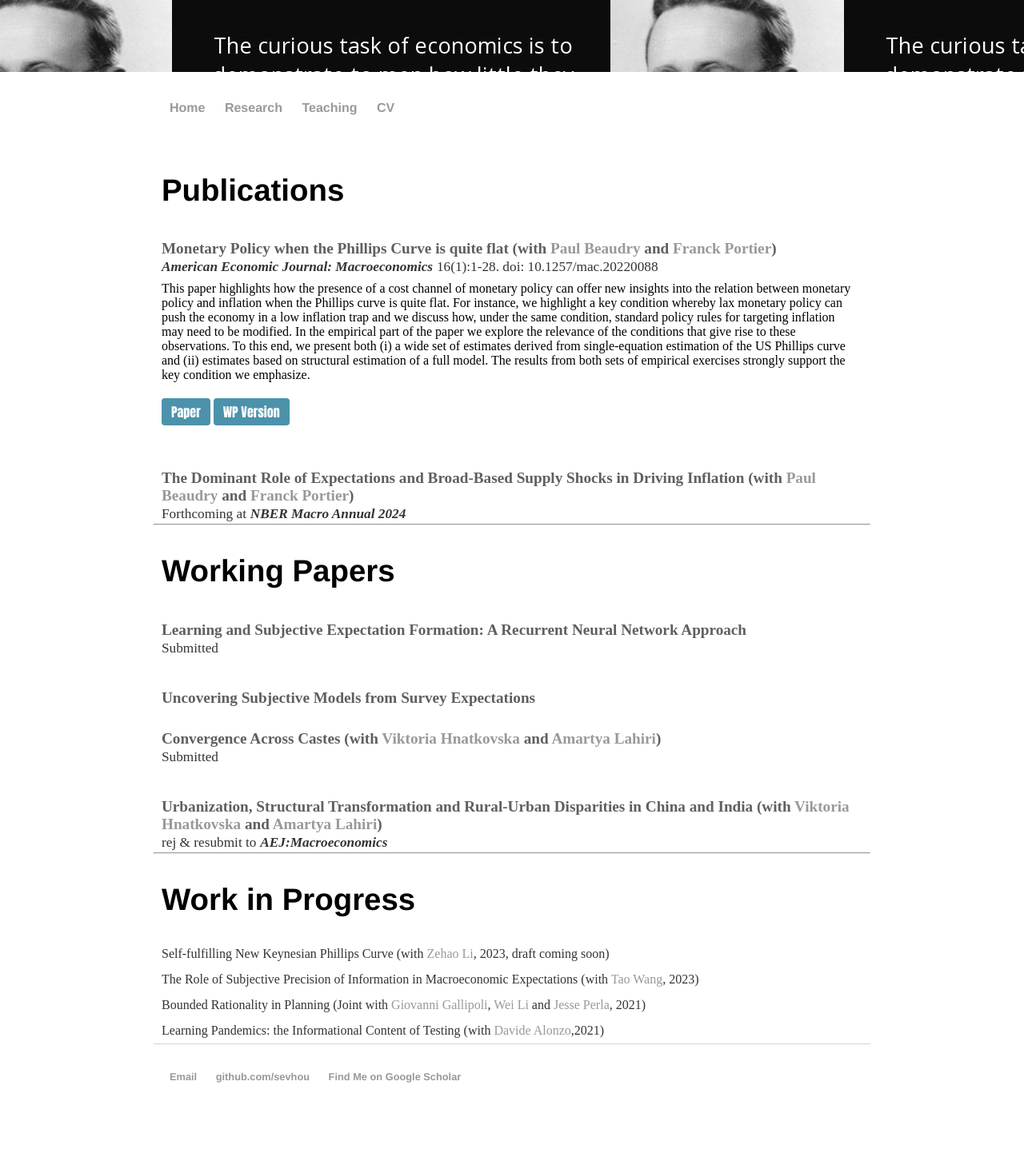
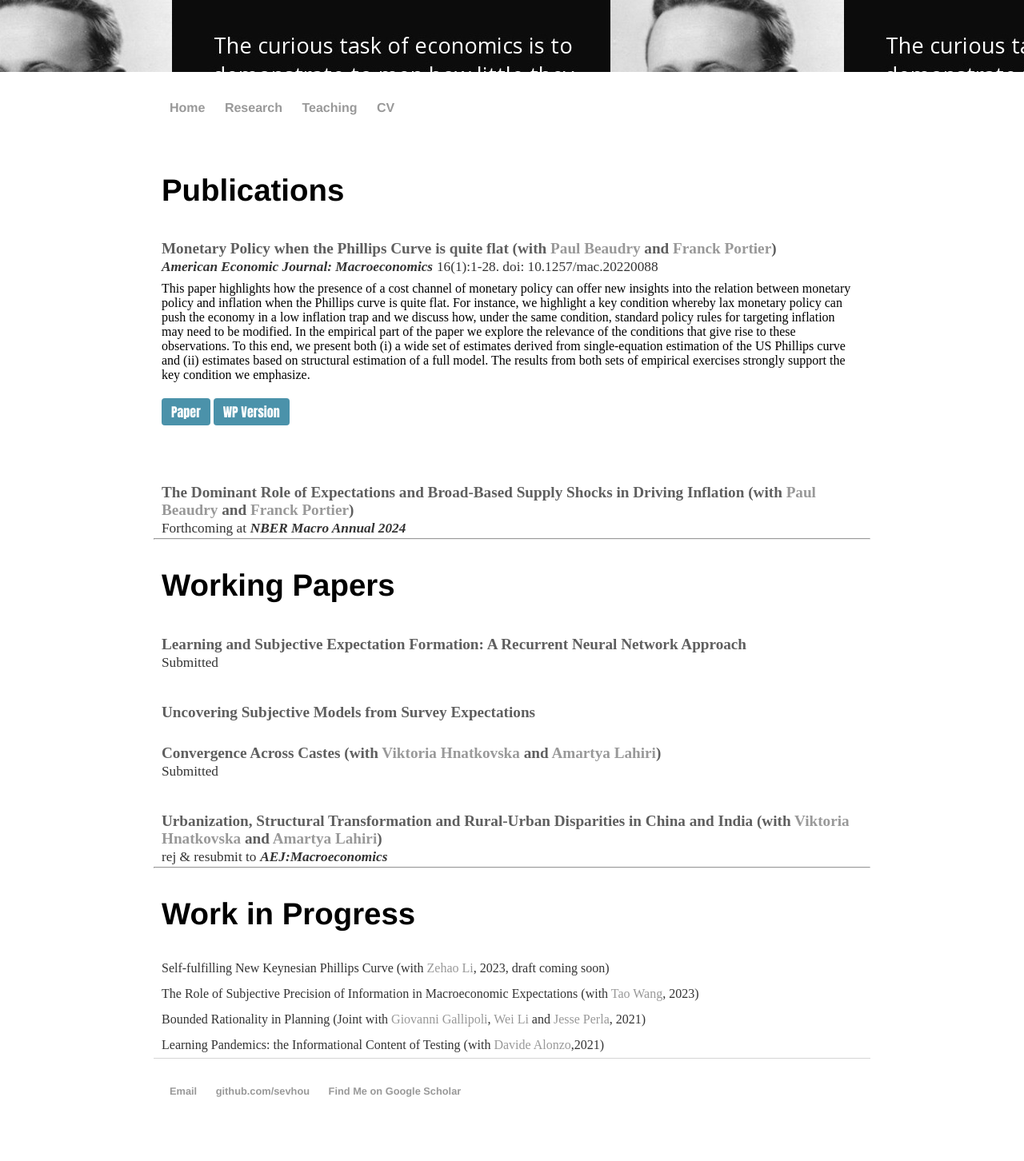
Before and after one commit to sevhou/sevhou.github.io, a Jekyll site: the page built from research/index.html, in a window 1280 px wide. Shown: the whole page at 80% size. Built offline with Jekyll 4.4.1, drawn with Linux system fonts in a browser that asks for light colours.

Commit message:
Update index.html

```diff
--- a/research/index.html
+++ b/research/index.html
@@ -28,7 +28,7 @@
       </div>
     </div>
 
-	<h2 type="button" class="slide-toggle">The Dominant Role of Expectations and Broad-Based Supply Shocks in Driving Inflation (with <a href="https://economics.ubc.ca/faculty-and-staff/paul-beaudry/">Paul Beaudry</a> and <a href="https://fportier.wordpress.com/">Franck Portier</a>)<br>
+	<br><h2 type="button" class="slide-toggle">The Dominant Role of Expectations and Broad-Based Supply Shocks in Driving Inflation (with <a href="https://economics.ubc.ca/faculty-and-staff/paul-beaudry/">Paul Beaudry</a> and <a href="https://fportier.wordpress.com/">Franck Portier</a>)<br>
 <pubf>Forthcoming at</pubf> <jname>NBER Macro Annual 2024</jname></h2></h2>
     <div class="box">
         <br><div class="box-inner"> In light of the experience of the last few years, the object of this paper is to re-examine the role of supply shocks, labour market tightness and expectation formation in explaining bouts of inflation.  We begin by showing that a quasi-flat Phillips curve,  which was popular prior to the pandemic, still fits the post-2020 US data well with the implication that (1)  labour market tightness likely played a limited role in generating recent inflation and (2) changes in short term inflation expectations induced by supply shocks likely played a major role.  We then explore how best to capture the join dynamics of inflation and inflation expectations in response to supply shocks.  Given the difficulty of capturing these dynamics under rational expectations, we propose and evaluate a model with bounded rationality.  In our model,  supply shocks that affect many goods affect inflation expectations and this drives persistent inflation dynamics, while supply shocks that are concentrated in a sector lead to much more temporary changes in both inflation and inflation expectations. Although our departure from full rationality is minor, it allows perceived common shocks to dis-aggregated inflation series to be amplified and propagated over time in a manner consistent with observation.
```
